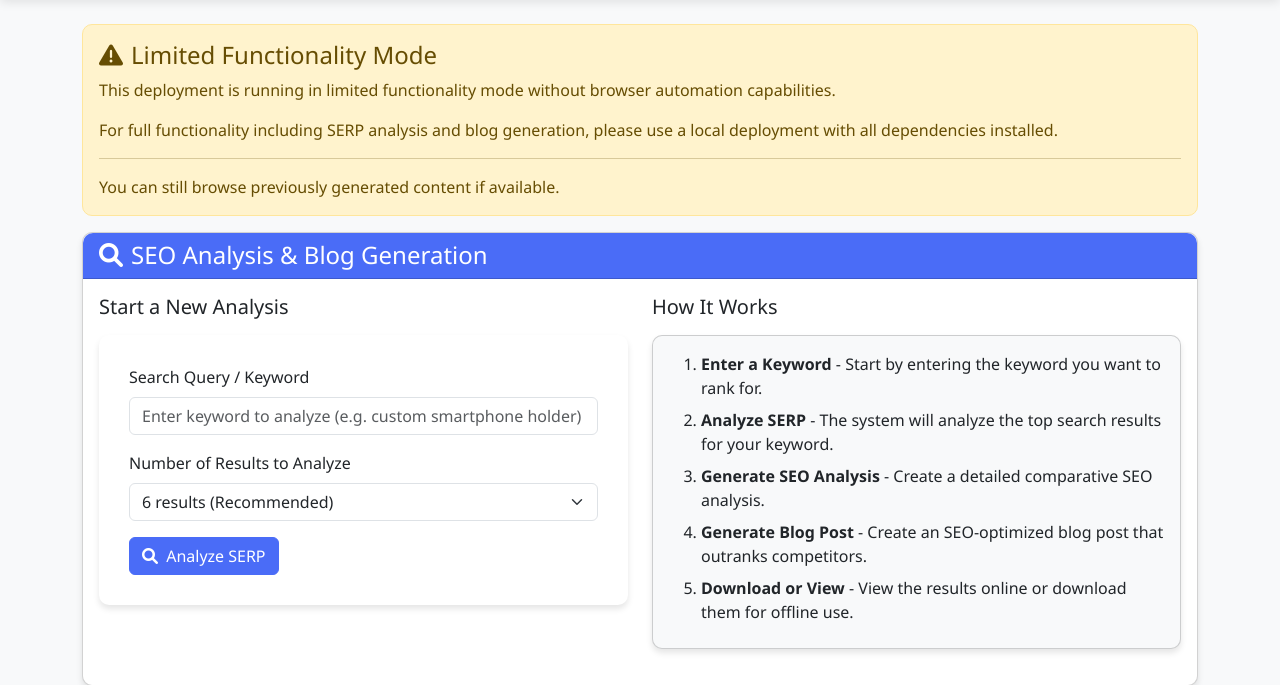
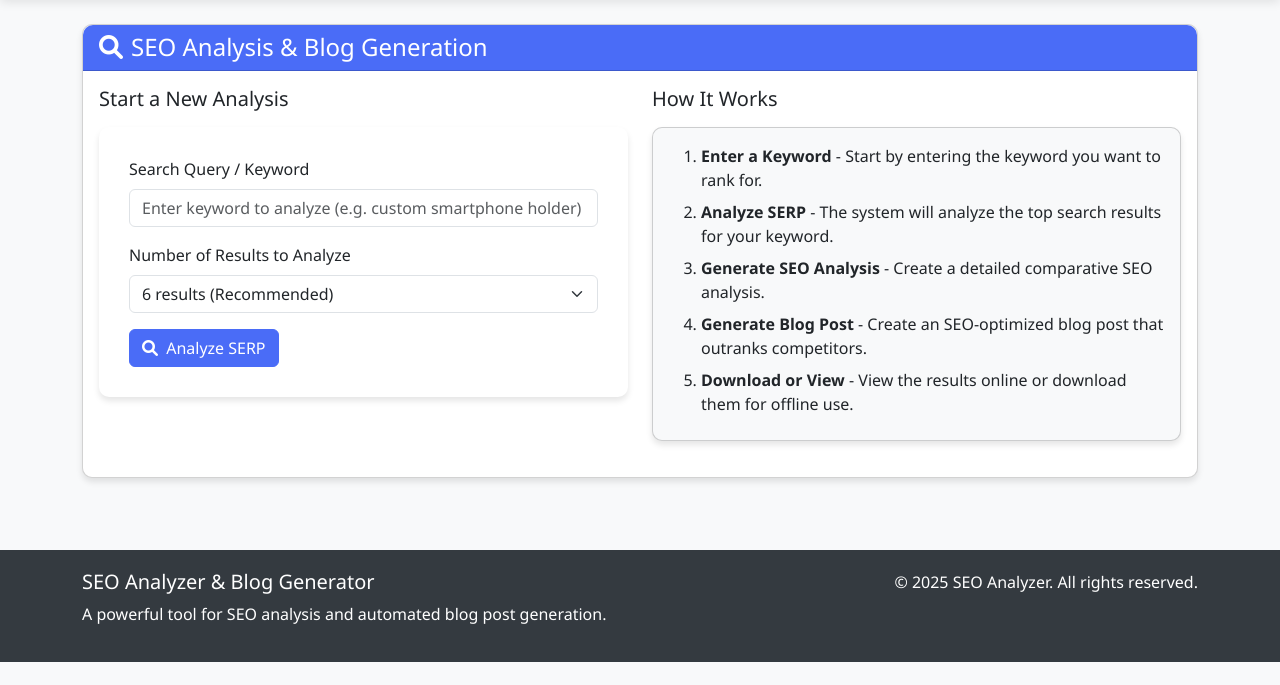
Before and after one commit to philly88r/serp-analyzer, a Flask app: template templates/index.html in a window 1280 px wide. Shown: the part 56-741 px from the top of the page. After the commit the page ends 718 px from the top, so only its background shows below. Run offline with Flask 3, Linux system fonts and the light colour scheme; the template is opened without the code that fills it, so the values that code supplies are empty; some libraries are stand-ins or nearby versions.

Commit message:
Updated configuration for Heroku Playwright deployment

```diff
--- a/app.py
+++ b/app.py
@@ -28,13 +28,8 @@ os.makedirs(app.config['ANALYSIS_FOLDER'], exist_ok=True)
 os.makedirs(app.config['BLOG_FOLDER'], exist_ok=True)
 os.makedirs(app.config['HTML_REPORTS_FOLDER'], exist_ok=True)
 
-# Import SerpAnalyzer conditionally to handle case when browser automation is not available
-try:
-    from serp_analyzer import SerpAnalyzer
-    BROWSER_AUTOMATION_AVAILABLE = True
-except ImportError:
-    BROWSER_AUTOMATION_AVAILABLE = False
-    print("Browser automation dependencies not available. Running in limited mode.")
+from serp_analyzer import SerpAnalyzer
+import generate_seo_blog
 
 def get_html_report_dir():
     return os.path.join(app.root_path, 'html_reports')
@@ -96,7 +91,7 @@ def index():
     # Sort results by timestamp (newest first)
     results.sort(key=lambda x: x['timestamp'], reverse=True)
 
-    return render_template('index.html', results=results, browser_automation_available=BROWSER_AUTOMATION_AVAILABLE)
+    return render_template('index.html', results=results)
 
 @app.route('/search', methods=['POST'])
 def search():
@@ -111,9 +106,8 @@ def search():
         # Clean up old results for this query
         serp_analyzer_working.clean_results_directory(query)
 
-        if not BROWSER_AUTOMATION_AVAILABLE:
-            flash('Browser automation is not available in this deployment. Please use a local deployment with browser automation dependencies installed.', 'danger')
-            return redirect(url_for('index'))
+        # Create necessary directories
+        os.makedirs('results', exist_ok=True)
 
         # Create SERP analyzer
         analyzer = SerpAnalyzer(headless=True)
--- a/templates/index.html
+++ b/templates/index.html
@@ -5,15 +5,7 @@
 {% block content %}
 <div class="row">
     <div class="col-md-12">
-        {% if not browser_automation_available %}
-        <div class="alert alert-warning" role="alert">
-            <h4 class="alert-heading"><i class="fas fa-exclamation-triangle me-2"></i>Limited Functionality Mode</h4>
-            <p>This deployment is running in limited functionality mode without browser automation capabilities.</p>
-            <p>For full functionality including SERP analysis and blog generation, please use a local deployment with all dependencies installed.</p>
-            <hr>
-            <p class="mb-0">You can still browse previously generated content if available.</p>
-        </div>
-        {% endif %}
+
         <div class="card mb-4">
             <div class="card-header">
                 <h4 class="mb-0"><i class="fas fa-search me-2"></i>SEO Analysis & Blog Generation</h4>
```
Also changed, not shown: requirements.txt (+3 -4 lines), 1 other file.
